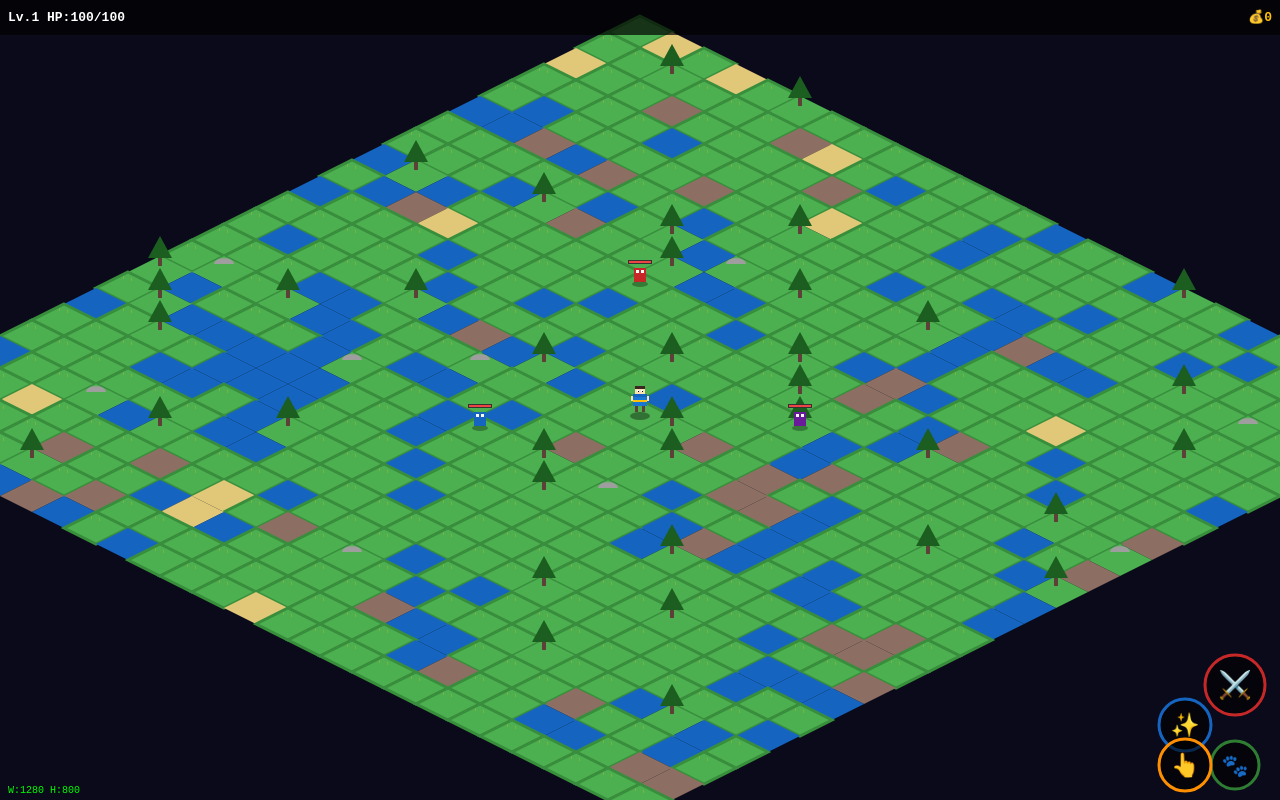
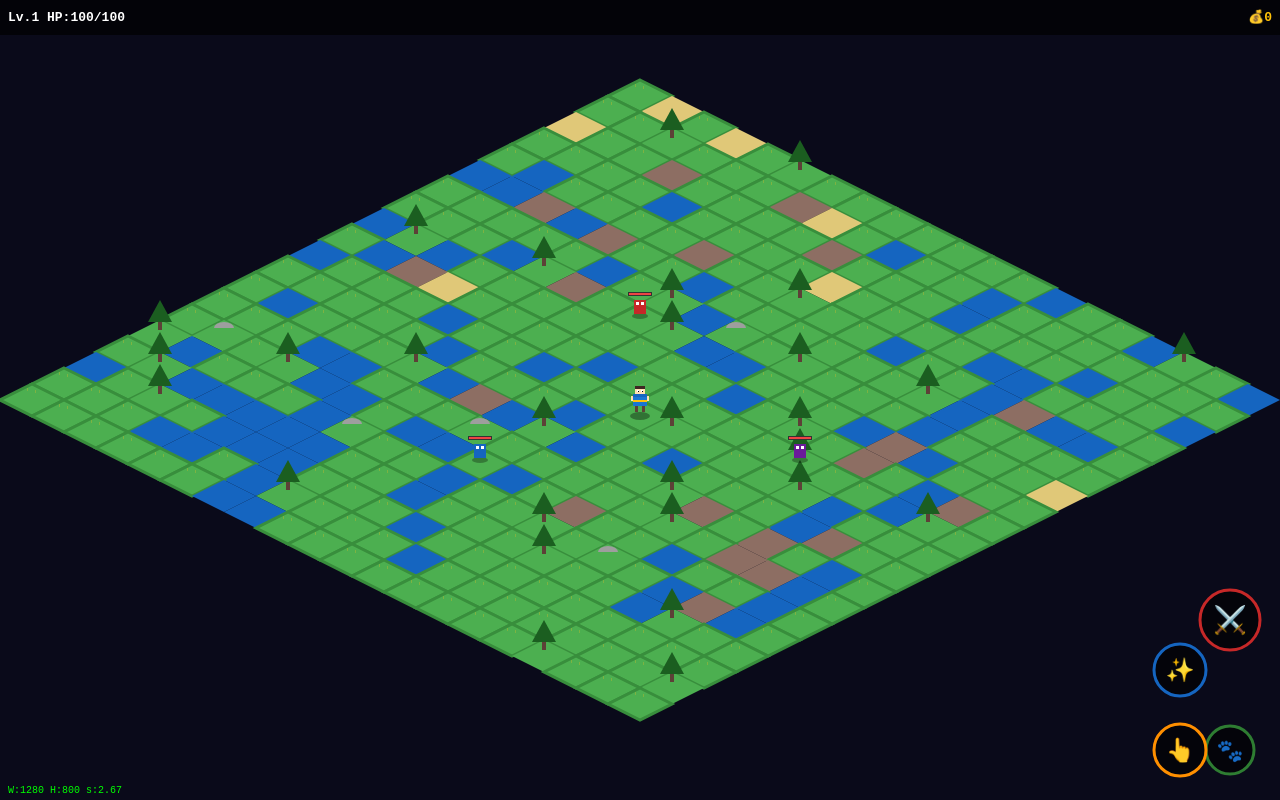
Before and after one commit to ConocimientoGlobal/Conocimiento-Global, a plain HTML site: page index.html in a window 1280 px wide. Drawn offline with Linux system fonts and the light colour scheme.

Commit message:
v2.4 - Canvas fijo 100vw/100vh

```diff
--- a/index.html
+++ b/index.html
@@ -2,12 +2,12 @@
 <html lang="es">
 <head>
 <meta charset="UTF-8">
-<meta name="viewport" content="width=device-width, initial-scale=1.0, maximum-scale=1.0, user-scalable=no, viewport-fit=cover">
+<meta name="viewport" content="width=device-width, initial-scale=1.0, maximum-scale=1.0, user-scalable=no">
 <title>PachaMirai</title>
 <style>
 *{margin:0;padding:0;box-sizing:border-box;touch-action:none;user-select:none}
-html,body{width:100vw;height:100vh;overflow:hidden;background:red}
-canvas{display:block;width:100vw;height:100vh}
+html,body{width:100%;height:100%;overflow:hidden;background:#0a0a1a;position:fixed;top:0;left:0;right:0;bottom:0}
+canvas{display:block;width:100%;height:100%}
 </style>
 </head>
 <body>
@@ -15,37 +15,48 @@ canvas{display:block;width:100vw;height:100vh}
 <script>
 const c=document.getElementById('c');
 const ctx=c.getContext('2d');
+
+function resize(){
+  const w=window.innerWidth;
+  const h=window.innerHeight;
+  c.width=w;
+  c.height=h;
+  c.style.width=w+'px';
+  c.style.height=h+'px';
+  return {w,h};
+}
+
 let W,H;
-function resize(){W=c.width=window.innerWidth;H=c.height=window.innerHeight;}
-window.addEventListener('resize',resize);resize();
+function updateSize(){
+  const r=resize();
+  W=r.w;H=r.h;
+}
 
-const TW=64,TH=32,MW=25,MH=25;
-const pl={x:12,y:12,f:0,t:0,hp:100,mhp:100,mp:50,mmp:50,lv:1,xp:0,g:0};
+updateSize();
+window.addEventListener('resize',updateSize);
+window.addEventListener('orientationchange',()=>setTimeout(updateSize,100));
+
+const TW=64,TH=32,MW=20,MH=20;
+const pl={x:10,y:10,f:0,t:0,hp:100,mhp:100,mp:50,mmp:50,lv:1,xp:0,g:0};
 const w=[];
 for(let y=0;y<MH;y++){w[y]=[];for(let x=0;x<MW;x++){const v=((x*374761393+y*668265263)^0x5bf03635)>>>0;let t=0;if(v%10<2)t=1;else if(v%15<2)t=2;else if(v%20<2)t=3;else if(v%25<2)t=4;else if(v%12<1)t=5;else if(v%18<1)t=6;w[y][x]=t;}}
-const en=[{x:8,y:8,hp:40,mhp:40,c:'#c62828'},{x:15,y:10,hp:50,mhp:50,c:'#6a1b9a'},{x:10,y:15,hp:60,mhp:60,c:'#1565c0'}];
-const pts=[];
+const en=[{x:7,y:7,hp:40,mhp:40,c:'#c62828'},{x:14,y:9,hp:50,mhp:50,c:'#6a1b9a'},{x:9,y:14,hp:60,mhp:60,c:'#1565c0'}];
 
 function iso(x,y){return{x:(x-y)*TW/2,y:(x+y)*TH/2};}
 
 let jx=0,jy=0,ja=false,jsx=0,jsy=0;
-const btns=[
-  {l:'⚔️',x:0,y:0,r:30,c:'#c62828'},
-  {l:'✨',x:0,y:0,r:26,c:'#1565c0'},
-  {l:'🐾',x:0,y:0,r:24,c:'#2e7d32'},
-  {l:'👆',x:0,y:0,r:26,c:'#ff8f00'}
-];
+const btns=[{l:'⚔️',x:0,y:0,r:30,c:'#c62828'},{l:'✨',x:0,y:0,r:26,c:'#1565c0'},{l:'🐾',x:0,y:0,r:24,c:'#2e7d32'},{l:'👆',x:0,y:0,r:26,c:'#ff8f00'}];
 
 function posUI(){
-  const p=15;
-  btns[0].x=W-p-30;btns[0].y=H-p-100;
-  btns[1].x=W-p-80;btns[1].y=H-p-60;
-  btns[2].x=W-p-30;btns[2].y=H-p-20;
-  btns[3].x=W-p-80;btns[3].y=H-p-20;
+  btns[0].x=W-50;btns[0].y=H-180;
+  btns[1].x=W-100;btns[1].y=H-130;
+  btns[2].x=W-50;btns[2].y=H-50;
+  btns[3].x=W-100;btns[3].y=H-50;
 }
 
 c.addEventListener('touchstart',e=>{
   e.preventDefault();
+  posUI();
   for(let t of e.changedTouches){
     if(t.clientX<W*0.5){
       ja=true;jsx=t.clientX;jsy=t.clientY;jx=0;jy=0;
@@ -53,7 +64,7 @@ c.addEventListener('touchstart',e=>{
       for(let b of btns){
         const dx=t.clientX-b.x,dy=t.clientY-b.y;
         if(Math.sqrt(dx*dx+dy*dy)<b.r){
-          if(b.l==='⚔️'){en[0].hp-=10;pts.push({x:iso(en[0].x,en[0].y).x,y:iso(en[0].x,en[0].y).y,vx:0,vy:-2,l:1,c:'#f44'});}
+          if(b.l==='⚔️'){en[0].hp-=10;}
           if(b.l==='✨'){for(const e of en)e.hp-=5;}
           if(b.l==='🐾'){for(const e of en)e.hp-=8;}
           if(b.l==='👆'){pl.x++;if(pl.x>=MW)pl.x=0;}
@@ -92,12 +103,11 @@ function loop(ts){
     }
   }
 
-  for(let i=pts.length-1;i>=0;i--){pts[i].x+=pts[i].vx;pts[i].y+=pts[i].vy;pts[i].l-=dt*2;if(pts[i].l<=0)pts.splice(i,1);}
-
   ctx.fillStyle='#0a0a1a';ctx.fillRect(0,0,W,H);
 
   const cam=iso(pl.x,pl.y);
-  const ox=W/2-cam.x,oy=H/2-cam.y;
+  const ox=W/2-cam.x;
+  const oy=H/2-cam.y;
 
   for(let y=0;y<MH;y++)for(let x=0;x<MW;x++){
     const s=iso(x,y),sx=s.x+ox,sy=s.y+oy;
@@ -132,12 +142,6 @@ function loop(ts){
   ctx.fillStyle='#000';ctx.fillRect(px-2,py-9,1,1);ctx.fillRect(px+2,py-9,1,1);
   ctx.fillStyle='#ffe0b2';ctx.fillRect(px-9,py-4,2,5);ctx.fillRect(px+7,py-4,2,5);
 
-  for(const pt of pts){
-    ctx.globalAlpha=pt.l;ctx.fillStyle=pt.c;
-    ctx.beginPath();ctx.arc(pt.x+ox,pt.y+oy,4,0,Math.PI*2);ctx.fill();
-  }
-  ctx.globalAlpha=1;
-
   if(ja){
     ctx.fillStyle='rgba(255,255,255,0.1)';ctx.beginPath();ctx.arc(jsx,jsy,50,0,Math.PI*2);ctx.fill();
     ctx.strokeStyle='rgba(255,255,255,0.4)';ctx.lineWidth=2;ctx.stroke();
@@ -158,7 +162,7 @@ function loop(ts){
   ctx.fillStyle='#ffc107';ctx.textAlign='right';ctx.fillText(`💰${pl.g}`,W-8,18);
 
   ctx.fillStyle='#0f0';ctx.font='10px monospace';ctx.textAlign='left';
-  ctx.fillText(`W:${W} H:${H}`,8,H-10);
+  ctx.fillText(`W:${W} H:${H} s:${Math.min(W/480,H/270).toFixed(2)}`,8,H-10);
 
   requestAnimationFrame(loop);
 }
```
